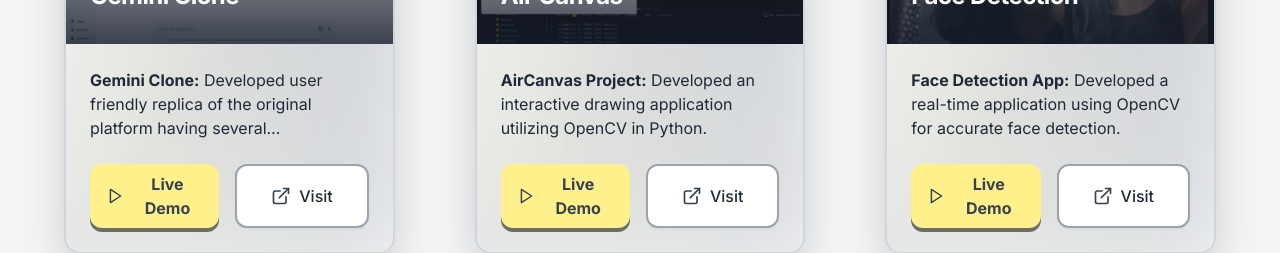
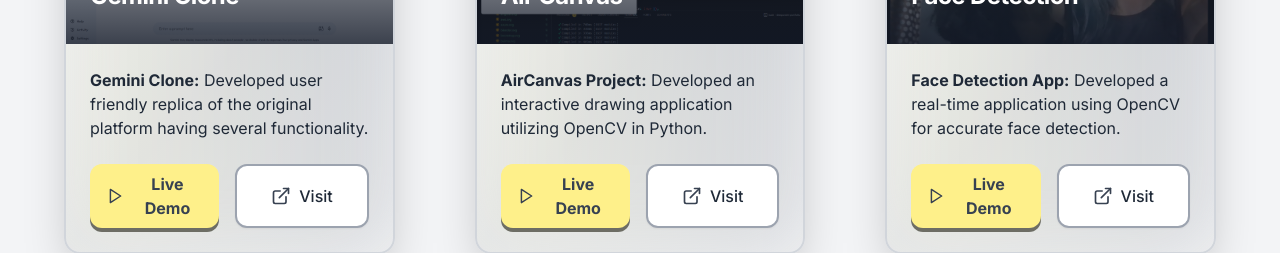
Before and after one commit to deepanshigautam/deepanshi-portfolio, a Next.js app: page / in a window 1280 px wide. Shown: the part 2951-3204 px from the top of the page. Built offline with nearby package versions, Linux system fonts and the light colour scheme.

Commit message:
some changes done in project section

```diff
--- a/components/main/ProjectSection.jsx
+++ b/components/main/ProjectSection.jsx
@@ -11,7 +11,7 @@
     description: [
       <span key="123">
         <strong>Gemini Clone:</strong> Developed user friendly replica of the original
-        platform having several functionalities.
+        platform having several functionality.
         <br />
       </span>,
 
```
